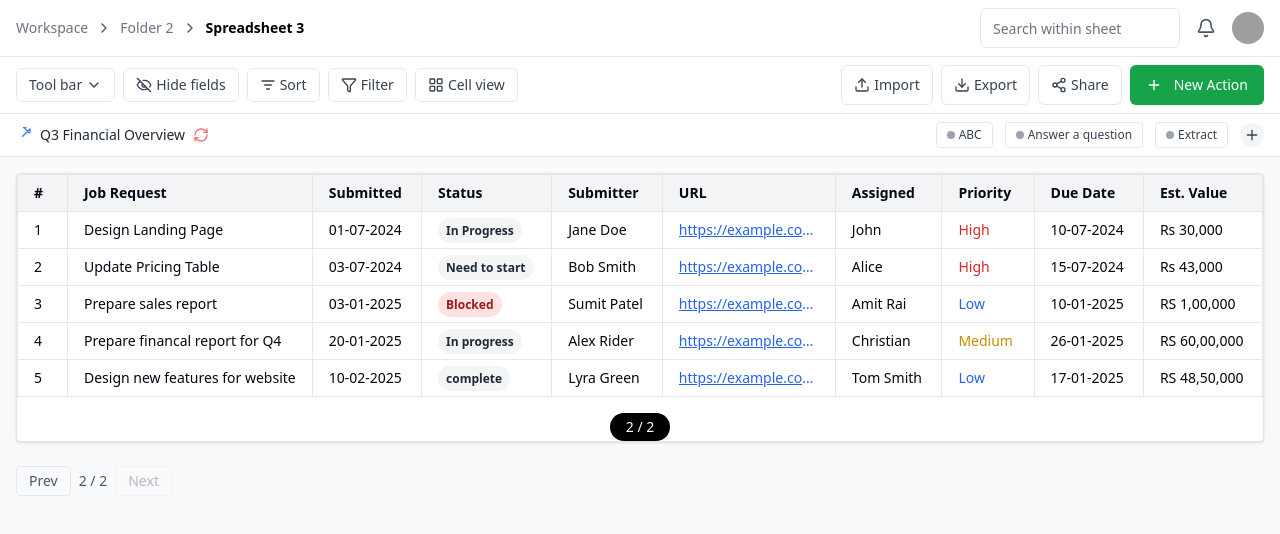
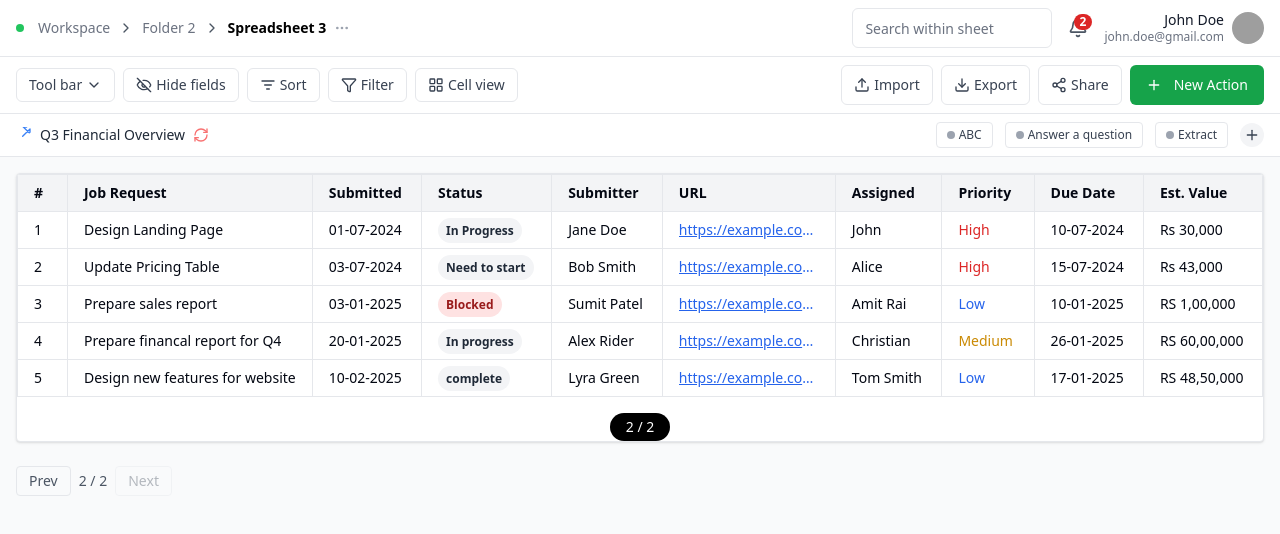
Before and after one commit to The-morning-star23/intern-spreadsheet, a React (Vite) app: page / in a window 1280 px wide. Shown: the top 534 px of the page. Built offline with nearby package versions, Linux system fonts and the light colour scheme; grey boxes are pictures that could not be loaded.

Commit message:
modified TopBar to match the design

```diff
--- a/src/components/TopBar.tsx
+++ b/src/components/TopBar.tsx
@@ -1,36 +1,55 @@
-import { Bell, ChevronRight } from "lucide-react";
+import {
+  Bell,
+  ChevronRight,
+  MoreHorizontal,
+} from "lucide-react";
 import { Avatar, AvatarFallback, AvatarImage } from "@/components/ui/avatar";
 import { Input } from "@/components/ui/input";
 
 const TopBar = () => {
   return (
     <div className="flex items-center justify-between px-4 py-2 border-b bg-white">
-      {/* Breadcrumb */}
+      {/* Left: Breadcrumb */}
       <div className="flex items-center text-sm text-gray-600 font-medium space-x-2">
+        {/* Green dot before "Workspace" */}
+        <span className="h-2 w-2 rounded-full bg-green-500 mr-1.5"></span>
         <span className="text-gray-500">Workspace</span>
         <ChevronRight size={16} />
         <span className="text-gray-500">Folder 2</span>
         <ChevronRight size={16} />
         <span className="text-black font-semibold">Spreadsheet 3</span>
+        {/* 3-dots after "Spreadsheet 3" */}
+        <MoreHorizontal size={16} className="text-gray-400 ml-1" />
       </div>
 
-      {/* Right Side */}
+      {/* Right: Search, Notification, Profile */}
       <div className="flex items-center space-x-4">
-        {/* Search */}
+        {/* Search Input */}
         <Input
           type="text"
           placeholder="Search within sheet"
           className="w-[200px] text-sm"
         />
 
-        {/* Notification Icon */}
-        <Bell className="w-5 h-5 text-gray-600" />
+        {/* Notification Bell with badge */}
+        <div className="relative">
+          <Bell className="w-5 h-5 text-gray-600" />
+          <span className="absolute -top-1 -right-1 inline-flex items-center justify-center px-1.5 py-0.5 text-xs font-bold leading-none text-white bg-red-600 rounded-full">
+            2
+          </span>
+        </div>
 
-        {/* Avatar */}
-        <Avatar className="h-8 w-8">
-          <AvatarImage src="https://github.com/shadcn.png" alt="John Doe" />
-          <AvatarFallback>JD</AvatarFallback>
-        </Avatar>
+        {/* User info + Avatar */}
+        <div className="flex items-center space-x-2">
+          <div className="flex flex-col items-end text-sm leading-tight">
+            <span className="font-medium text-gray-900">John Doe</span>
+            <span className="text-gray-500 text-xs">john.doe@gmail.com</span>
+          </div>
+          <Avatar className="h-8 w-8">
+            <AvatarImage src="https://github.com/shadcn.png" alt="John Doe" />
+            <AvatarFallback>JD</AvatarFallback>
+          </Avatar>
+        </div>
       </div>
     </div>
   );
```
